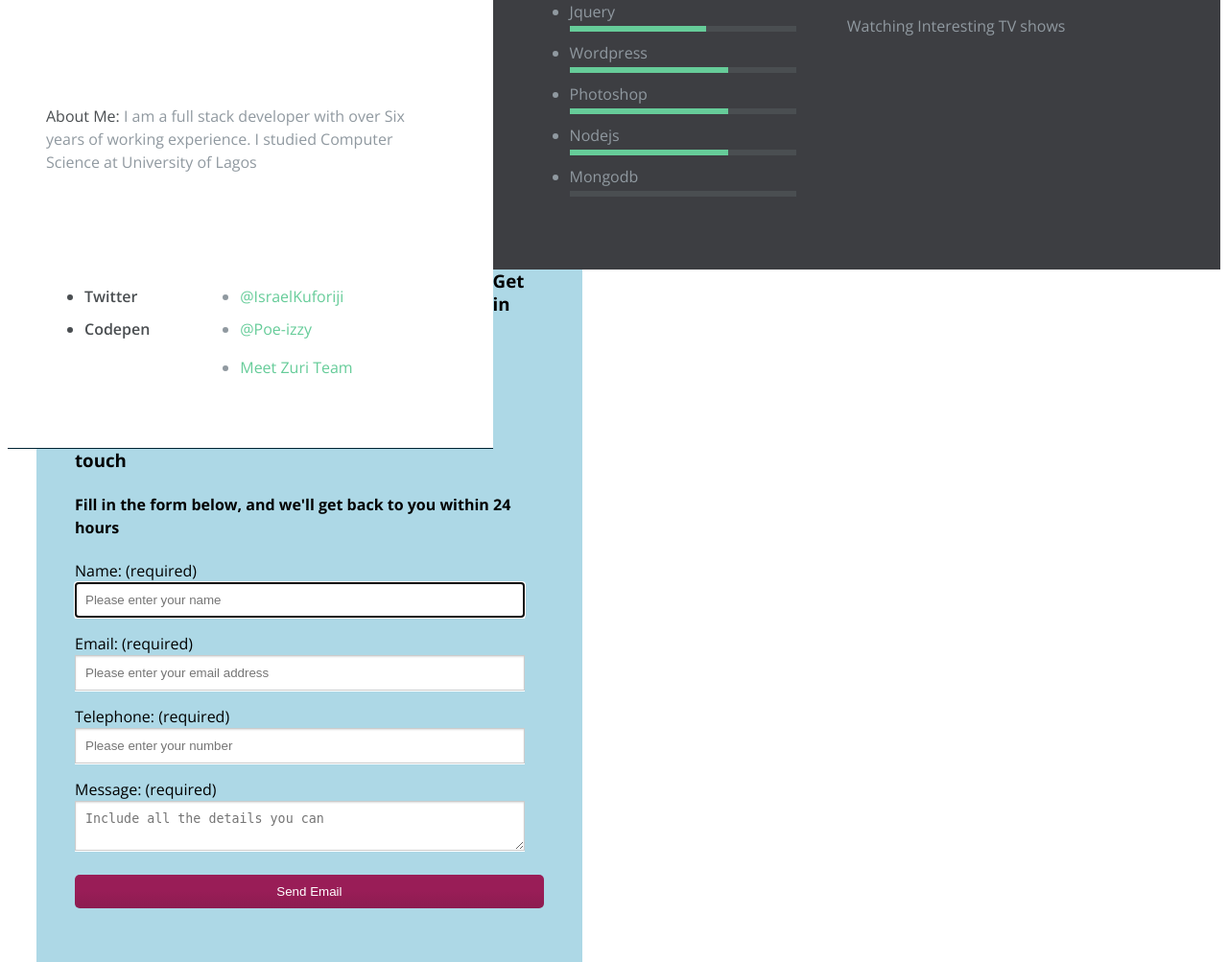
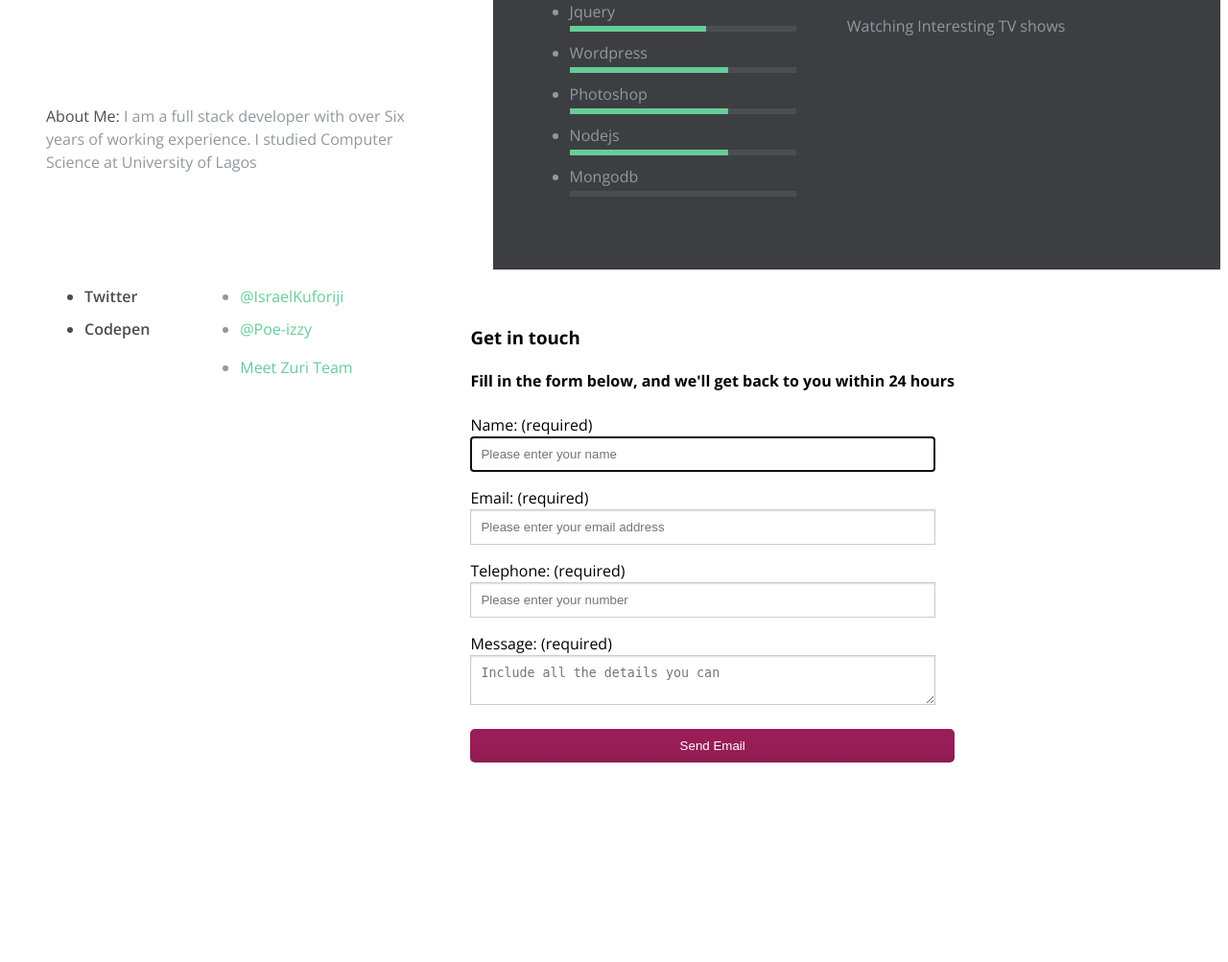
Before and after one commit to LORD-battosai/Projecthng, a Node server app: page / in a window 1280 px wide. Shown: the part 839-1842 px from the top of the page at 96% size. After the commit the page ends 1634 px from the top, so only its background shows below. Run offline with Node 20, Linux system fonts and the light colour scheme; some libraries are stand-ins or nearby versions.

Commit message:
initial commit

```diff
--- a/assets/CV.css
+++ b/assets/CV.css
@@ -34,7 +34,7 @@ a {
 }
 .profile {
 	width: 50%;
-	border-bottom: 1px solid #002333;
+	/* border-bottom: 1px solid #002333; */
 }
 
 /* .image {
@@ -555,11 +555,15 @@ a {
 	}
 }
 /*# sourceMappingURL=CV.css.map */
+
 #container {
-	background-color: lightblue;
-	width: 45%;
+	/* background-color: lightblue; */
+	/* width: 45%; */
 	margin: 30px;
 	padding: 40px;
+	display: flex;
+	position: relative;
+	right: 5%;
 }
 #contact-form input[type="text"],
 #contact-form input[type="email"],
```
